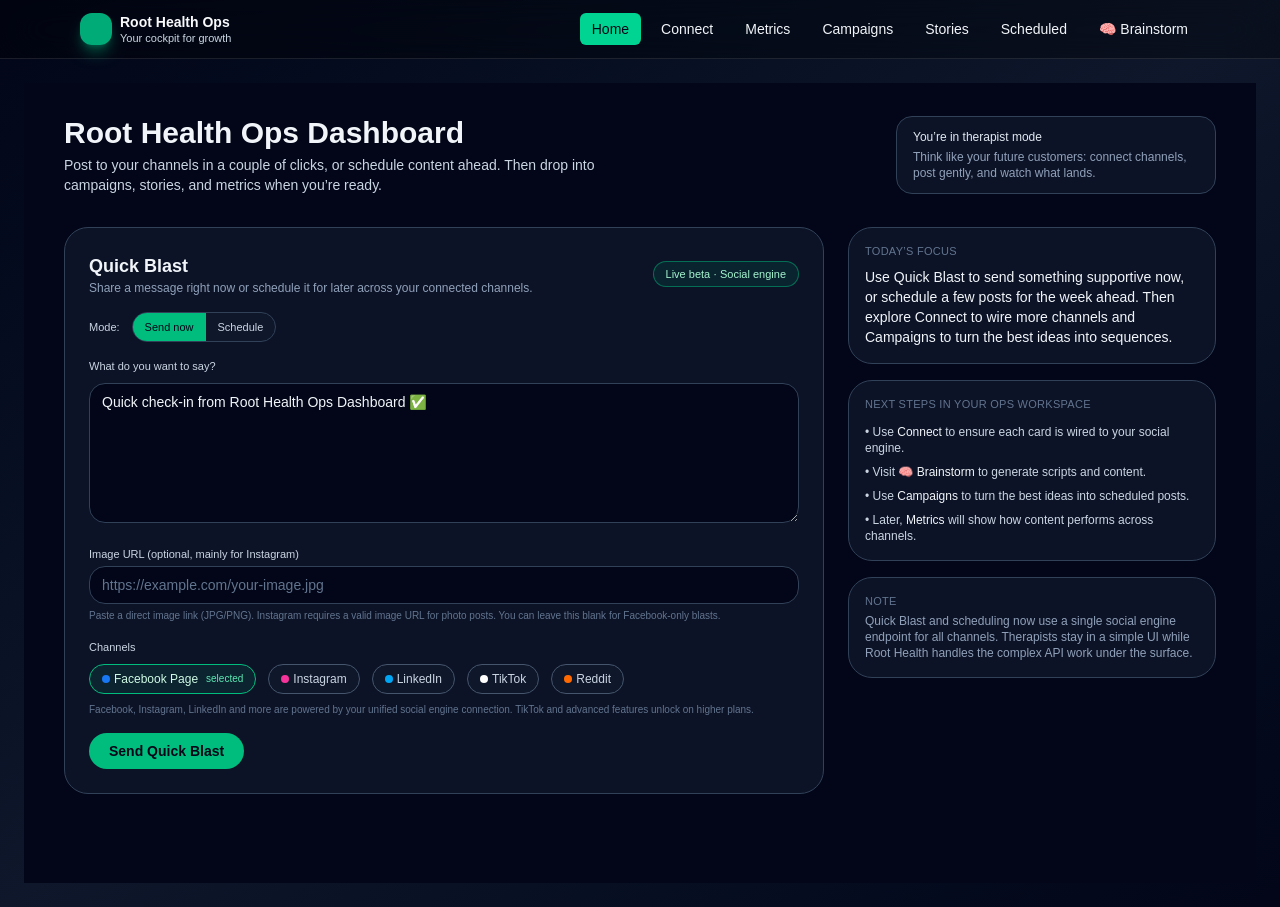
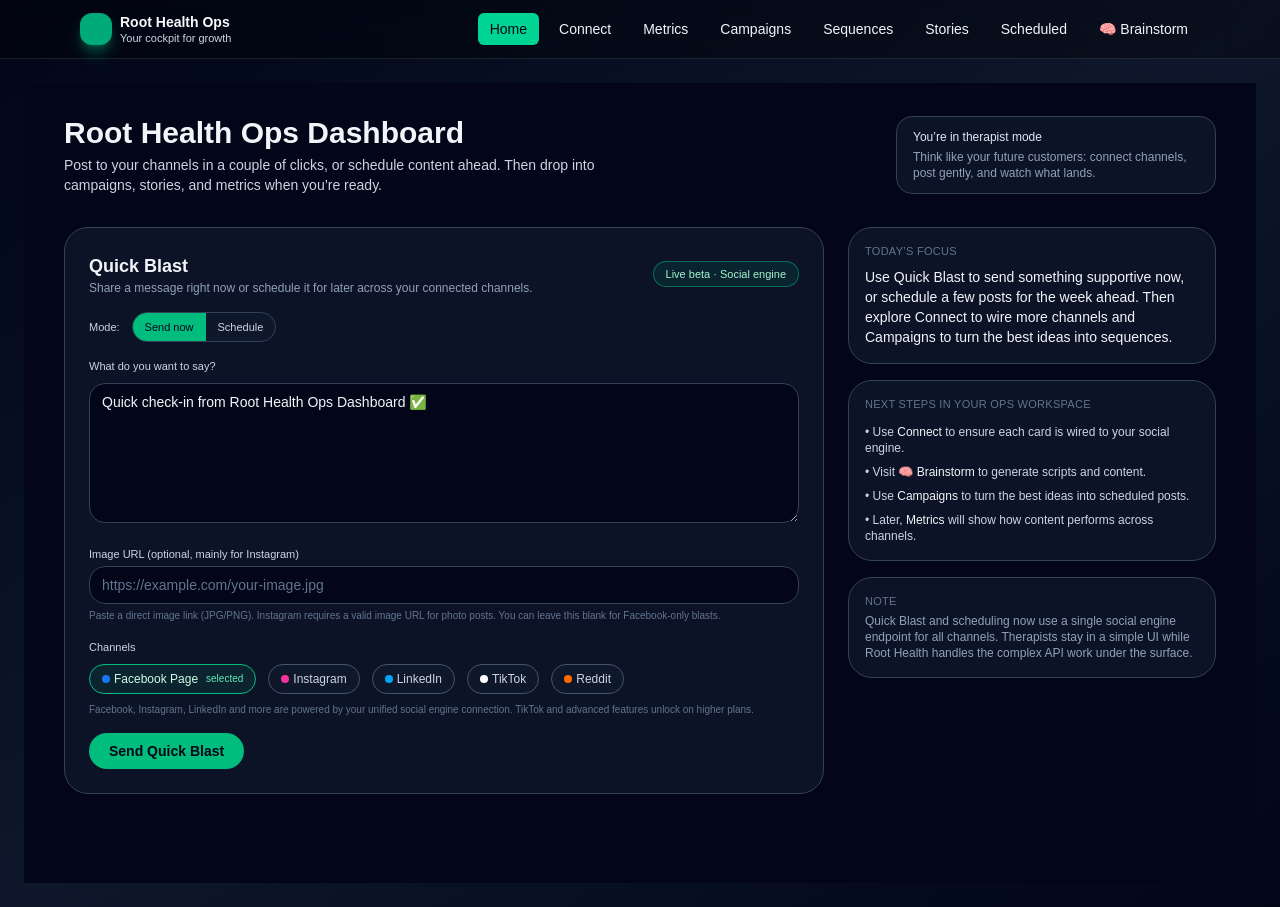
Before and after one commit to Hypnohippy/root-health-ops-dashboard1, a Next.js app: page /dashboard in a window 1280 px wide. Built offline with nearby package versions, Linux system fonts and the light colour scheme.

Commit message:
Add link to Sequences in dashboard layout

```diff
--- a/app/dashboard/layout.tsx
+++ b/app/dashboard/layout.tsx
@@ -76,6 +76,14 @@ export default function DashboardLayout({ children }: DashboardLayoutProps) {
                 Campaigns
               </Link>
             </li>
+<li>
+  <Link
+    href="/dashboard/sequences"
+    className={linkClasses("/dashboard/sequences")}
+  >
+    Sequences
+  </Link>
+</li>
 
             <li>
               <Link
```
